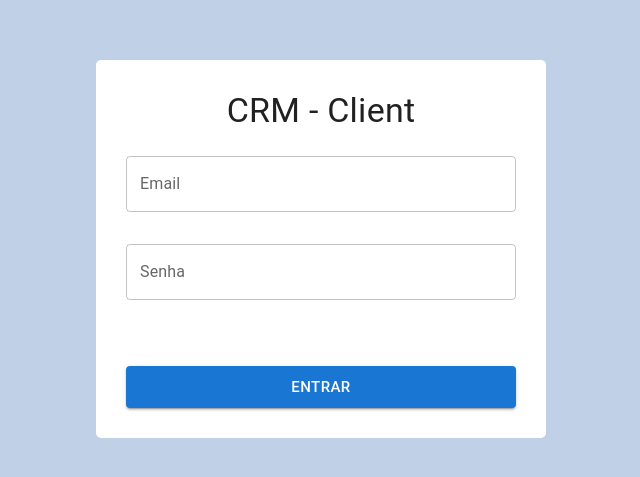
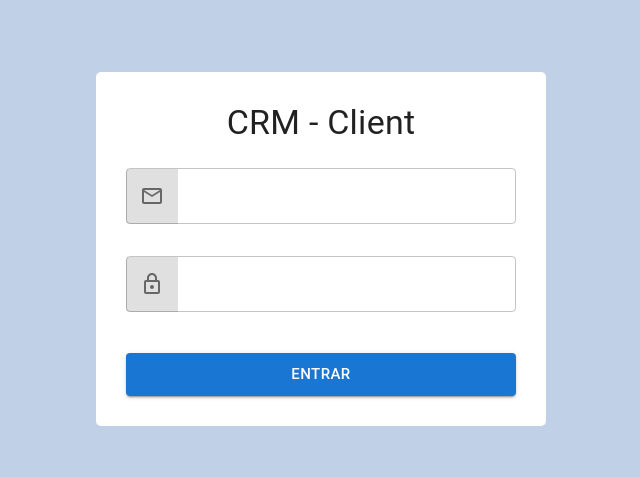
Before and after one commit to MatheusMartinsss/crm-client, a React (Create React App) app: page / in a window 1280 px wide. Shown: the part 151-628 px from the top of the page, without its empty margins (319-959 px from the left). Built offline with nearby package versions, Linux system fonts and the light colour scheme.

Commit message:
fix import

```diff
--- a/src/presentation/auth/components/auth-form.js
+++ b/src/presentation/auth/components/auth-form.js
@@ -1,7 +1,9 @@
 import React from 'react'
-import { Grid, TextField, Button, Typography } from '@mui/material'
+import { Grid, TextField, Button, Typography, InputAdornment} from '@mui/material'
 import { useForm } from 'react-hook-form'
 import { yupResolver } from '@hookform/resolvers/yup';
+import MailOutlineIcon from '@mui/icons-material/MailOutline';
+import LockOutlinedIcon from '@mui/icons-material/LockOutlined';
 import * as yup from "yup";
 
 
@@ -19,26 +21,66 @@ const AuthForm = ({ onSubmit }) => {
             <Grid item xs={12}>
                 <TextField
                     {...register('email')}
-                    label='Email'
                     margin="normal"
                     fullWidth type='email'
+                    variant='outlined'
                     error={!!errors.email}
-                    helperText={errors?.email?.message}>
+                    helperText={errors?.email?.message}
+                    sx={{
+                        '& .MuiOutlinedInput-root': {
+                            paddingLeft: 0,
+                        },
+                    }}
+                    InputProps={{
+                        startAdornment: (
+                            <InputAdornment
+                                sx={{
+                                    padding: "27.5px 14px",
+                                    backgroundColor: (theme) => theme.palette.divider,
+                                    borderTopLeftRadius: (theme) => theme.shape.borderRadius + "px",
+                                    borderBottomLeftRadius: (theme) => theme.shape.borderRadius + "px"
+                                }}
+                                position='start'
+                                variant='standard'>
+                                <MailOutlineIcon />
+                            </InputAdornment>
+                        )
+                    }}
+
+                >
                 </TextField>
             </Grid>
             <Grid item xs={12}>
                 <TextField
                     {...register('password')}
-                    label='Senha'
                     margin="normal"
                     fullWidth
                     type='password'
                     error={!!errors.password}
                     helperText={errors?.password?.message}
+                    sx={{
+                        '& .MuiOutlinedInput-root': {
+                            paddingLeft: 0,
+                        },
+                    }}
+                    InputProps={{
+                        startAdornment: (
+                            <InputAdornment sx={{
+                                padding: "27.5px 14px",
+                                backgroundColor: (theme) => theme.palette.divider,
+                                borderTopLeftRadius: (theme) => theme.shape.borderRadius + "px",
+                                borderBottomLeftRadius: (theme) => theme.shape.borderRadius + "px"
+                            }}
+                                position='start'
+                                variant='standard'>
+                                <LockOutlinedIcon />
+                            </InputAdornment>
+                        ),
+                    }}
                 >
                 </TextField>
             </Grid>
-            <Grid item xs={12} sx = {{marginTop: '50px'}}>
+            <Grid item xs={12} sx={{ marginTop: '25px' }}>
                 <Button size='large' variant="contained" fullWidth type='submit'>Entrar</Button>
             </Grid>
         </Grid>
```
